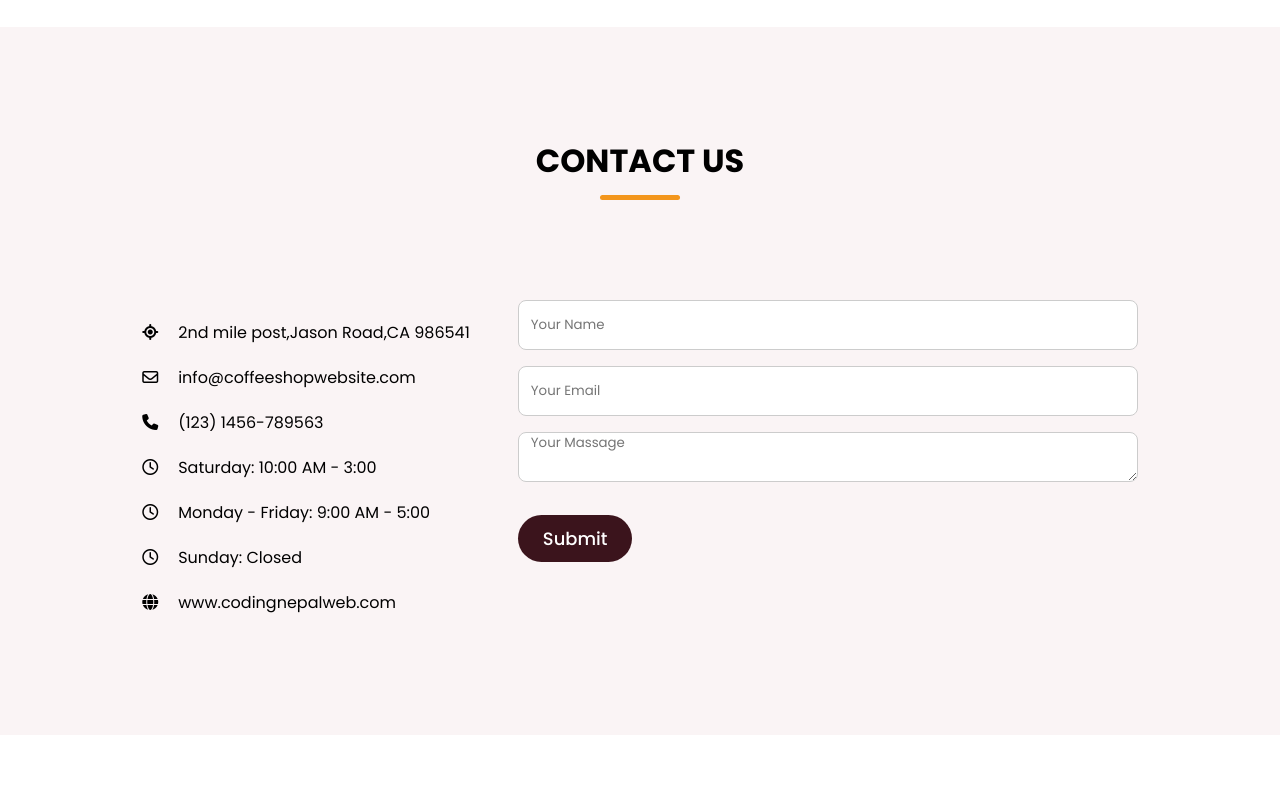
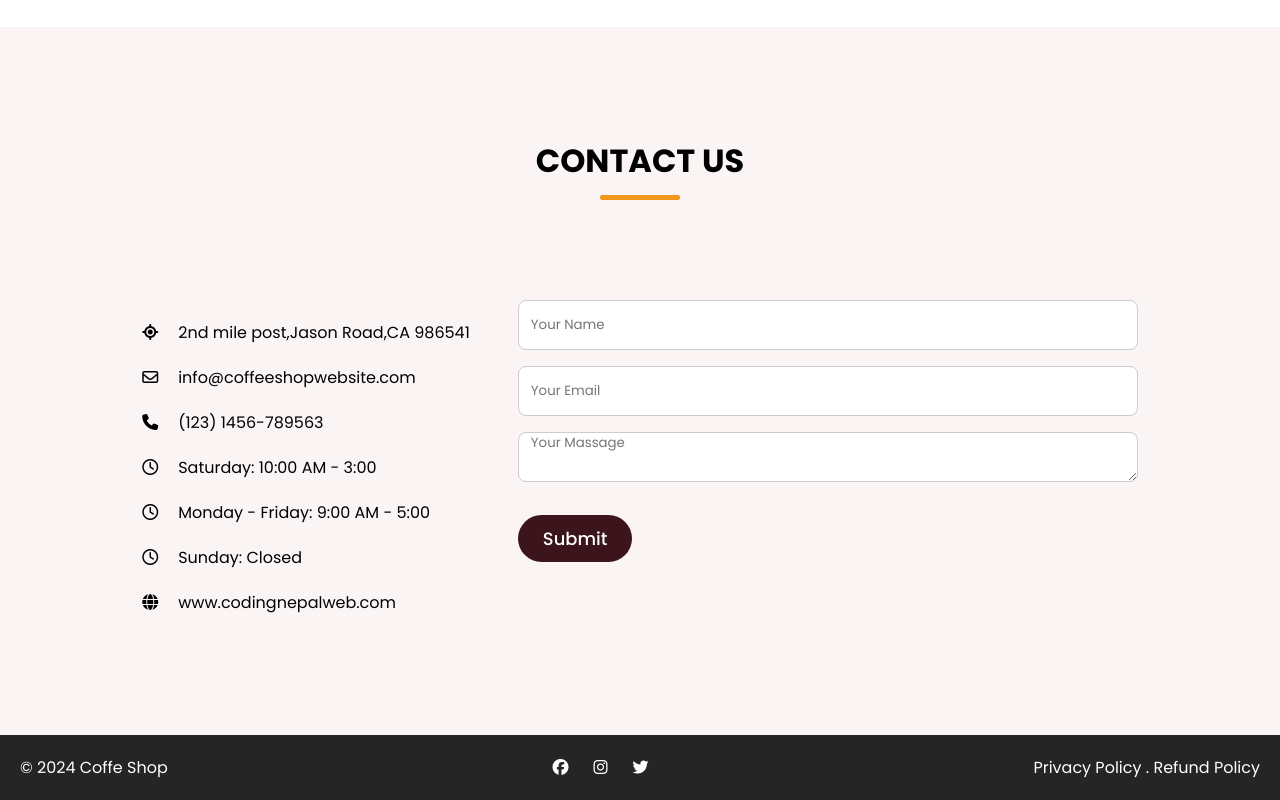
Before and after one commit to dwathsala/Coffee-Website, a plain HTML site: page index.html in a window 1280 px wide. Shown: the part 4553-5353 px from the top of the page. Before the commit the page ends 5288 px from the top, so only its background shows below. Drawn offline with nearby package versions, Linux system fonts and the light colour scheme; a web font is replaced by a local one.

Commit message:
Footer section

```diff
--- a/index.html
+++ b/index.html
@@ -39,7 +39,7 @@
                     <a href="#" class="nav-link">Gallery</a>
                 </li>
                 <li class="nav-item">
-                    <a href="#" class="nav-link">Contact</a>
+                    <a href="#contact-section" class="nav-link">Contact</a>
                 </li>
             </ul>
 
@@ -223,7 +223,7 @@
         </section>
 
         <!--Contact section-->
-        <section class="contact-section">
+        <section class="contact-section" id="contact-section">
             <h2 class="section-title">Contact Us</h2>
             <div class="section-content">
                 <ul class="contact-info-list">
@@ -272,6 +272,31 @@
                 </form>
             </div>
         </section>
+
+        <!--Footer sectio-->
+        <footer class="footer-section">
+            <div class="section-content">
+                <p class="copyright-text">© 2024 Coffe Shop</p>
+
+                <div class="social-link-list">
+                    <a href="" class="social-link">
+                        <i class="fa-brands fa-facebook"></i>
+                    </a>
+                    <a href="" class="social-link">
+                        <i class="fa-brands fa-instagram"></i>
+                    </a>
+                    <a href="" class="social-link">
+                        <i class="fa-brands fa-twitter"></i>
+                    </a>
+                </div>
+
+                <p class="policy-list">
+                    <a href="#" class="policy-link">Privacy Policy</a>
+                    <span class="separator">.</span>
+                    <a href="#" class="policy-link">Refund Policy</a>
+                </p>
+            </div>
+        </footer>
     </main>
 
     <!--linking swipper script-->
--- a/style.css
+++ b/style.css
@@ -428,6 +428,36 @@ header .navbar{
 
 }
 
+/*Footer section styling*/
+.footer-section{
+    padding: 20px 0;
+    background-color: var(--dark-color);
+}
+
+.footer-section .section-content{
+    display: flex;
+    align-items: center;
+    justify-content: space-between;
+}
+
+.footer-section :where(.copyright-text, .social-link, .policy-link, .separator){
+    color: var(--white-color);
+    transition: 0.2s ease;
+}
+
+.footer-section .social-link-list{
+    display: flex;
+    gap: 25px;
+}
+
+.footer-section .social-link-list .social-link{
+    font-family: var(--font-size-l);
+}
+
+.footer-section .social-link-list .social-link:hover{
+    color: var(--secondary-color);
+}
+
 /* Responsive media query code for max width 1024px*/
 @media screen and (max-width: 1024px) {
     .menu-section .menu-list{
```
